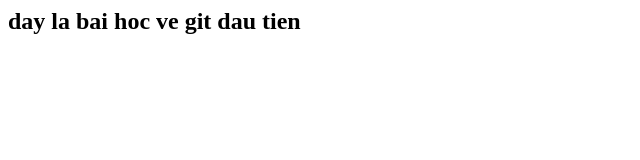
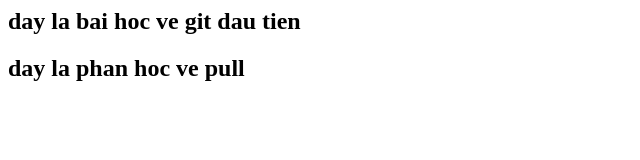
Before and after one commit to xuanthang482/git_lesson, a plain HTML site: page index.html in a window 1280 px wide. Shown: the whole page, without its empty margins (0-640 px from the left). Drawn offline with Linux system fonts and the light colour scheme.

Commit message:
update index.html

```diff
--- a/index.html
+++ b/index.html
@@ -1 +1,2 @@
 <h2>day la bai hoc ve git dau tien</h2>
+<h2>day la phan hoc ve pull</h2>
```
